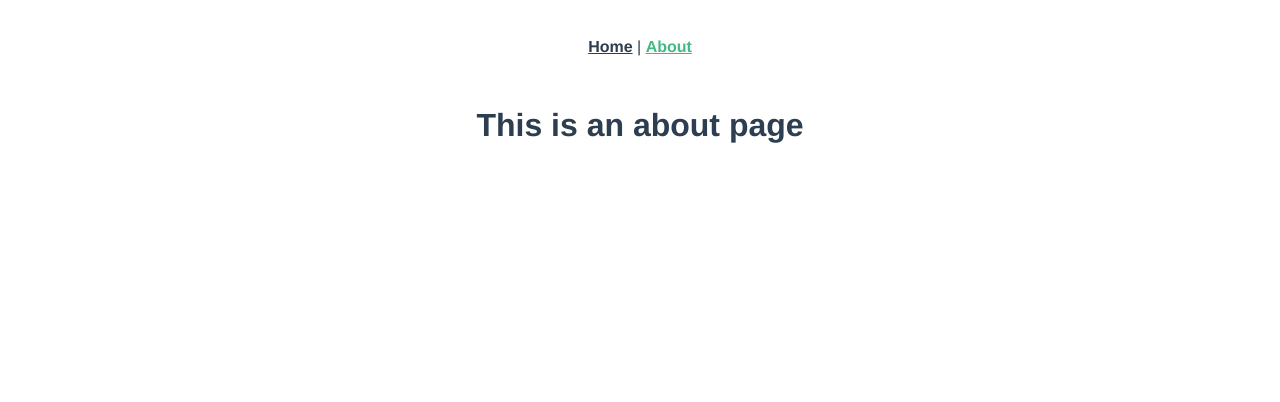
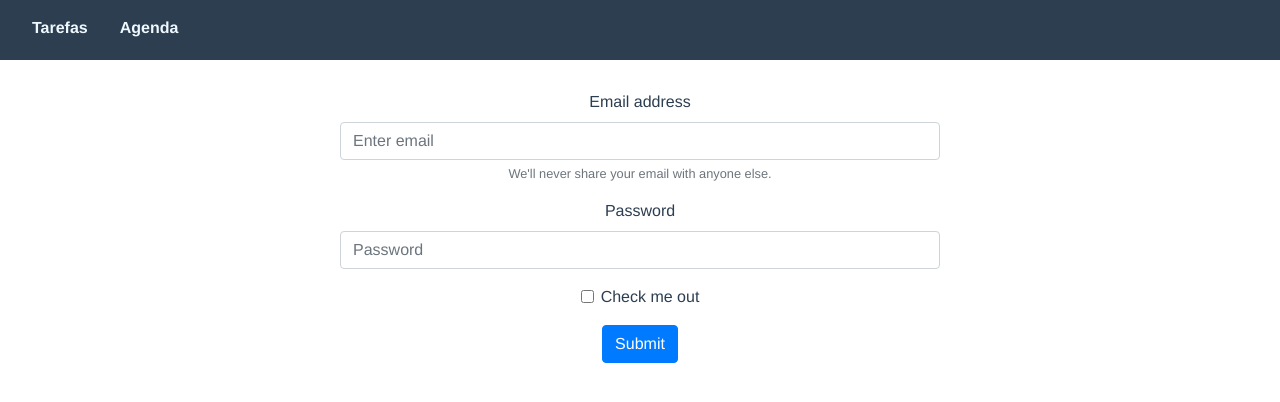
Before and after one commit to carloswimmer/aula-vue, a Vue app: page /about in a window 1280 px wide. Shown: the top 402 px of the page. Built offline with nearby package versions, Linux system fonts and the light colour scheme.

Commit message:
Iniciando o projeto

```diff
--- a/public/index.html
+++ b/public/index.html
@@ -5,13 +5,15 @@
     <meta http-equiv="X-UA-Compatible" content="IE=edge">
     <meta name="viewport" content="width=device-width,initial-scale=1.0">
     <link rel="icon" href="<%= BASE_URL %>favicon.ico">
+    <link rel="stylesheet" href="https://stackpath.bootstrapcdn.com/bootstrap/4.3.1/css/bootstrap.min.css" integrity="sha384-ggOyR0iXCbMQv3Xipma34MD+dH/1fQ784/j6cY/iJTQUOhcWr7x9JvoRxT2MZw1T" crossorigin="anonymous">
     <title>aula-vue</title>
   </head>
   <body>
-    <noscript>
-      <strong>We're sorry but aula-vue doesn't work properly without JavaScript enabled. Please enable it to continue.</strong>
-    </noscript>
-    <div id="app"></div>
-    <!-- built files will be auto injected -->
+    <div id="app">
+      <!-- Aqui vai entrar o javascript da aplicação -->
+    </div>
+    <script src="https://code.jquery.com/jquery-3.3.1.slim.min.js" integrity="sha384-q8i/X+965DzO0rT7abK41JStQIAqVgRVzpbzo5smXKp4YfRvH+8abtTE1Pi6jizo" crossorigin="anonymous"></script>
+    <script src="https://cdnjs.cloudflare.com/ajax/libs/popper.js/1.14.7/umd/popper.min.js" integrity="sha384-UO2eT0CpHqdSJQ6hJty5KVphtPhzWj9WO1clHTMGa3JDZwrnQq4sF86dIHNDz0W1" crossorigin="anonymous"></script>
+    <script src="https://stackpath.bootstrapcdn.com/bootstrap/4.3.1/js/bootstrap.min.js" integrity="sha384-JjSmVgyd0p3pXB1rRibZUAYoIIy6OrQ6VrjIEaFf/nJGzIxFDsf4x0xIM+B07jRM" crossorigin="anonymous"></script>
   </body>
 </html>
--- a/src/App.vue
+++ b/src/App.vue
@@ -1,14 +1,25 @@
 <template>
   <div id="app">
-    <div id="nav">
-      <router-link to="/">Home</router-link> |
-      <router-link to="/about">About</router-link>
-    </div>
+    <nav class="navbar">
+      <ul class="nav">
+        <li class="nav-item">
+          <a class="nav-link" href="#">
+            <router-link to="/">Tarefas</router-link>
+          </a>
+        </li>
+        <li class="nav-item">
+          <a class="nav-link" href="#">
+            <router-link to="/about">Agenda</router-link>
+          </a>
+        </li>
+      </ul>
+    </nav>
+
     <router-view/>
   </div>
 </template>
 
-<style lang="less">
+<style>
 #app {
   font-family: 'Avenir', Helvetica, Arial, sans-serif;
   -webkit-font-smoothing: antialiased;
@@ -16,14 +27,32 @@
   text-align: center;
   color: #2c3e50;
 }
-#nav {
-  padding: 30px;
-  a {
-    font-weight: bold;
-    color: #2c3e50;
-    &.router-link-exact-active {
-      color: #42b983;
-    }
-  }
+body {
+  margin-top: 90px;
+}
+a {
+  color: aliceblue;
+  text-decoration: none;
+  font-weight: 900;
+}
+a:hover {
+  color: silver;
+  text-decoration: none;
+}
+.nav {
+  display: inline;
+}
+.nav-item {
+  float: left;
+  /* padding: 20px 30px; */
+}
+.navbar {
+  width: 100vw;
+  height: 60px;
+  background-color: #2c3e50;
+  position: fixed;
+  top: 0;
+  left: 0;
+  display: inline-block;
 }
 </style>
--- a/src/components/HelloWorld.vue
+++ b/src/components/HelloWorld.vue
@@ -6,26 +6,6 @@
       check out the
       <a href="https://cli.vuejs.org" target="_blank" rel="noopener">vue-cli documentation</a>.
     </p>
-    <h3>Installed CLI Plugins</h3>
-    <ul>
-      <li><a href="https://github.com/vuejs/vue-cli/tree/dev/packages/%40vue/cli-plugin-babel" target="_blank" rel="noopener">babel</a></li>
-    </ul>
-    <h3>Essential Links</h3>
-    <ul>
-      <li><a href="https://vuejs.org" target="_blank" rel="noopener">Core Docs</a></li>
-      <li><a href="https://forum.vuejs.org" target="_blank" rel="noopener">Forum</a></li>
-      <li><a href="https://chat.vuejs.org" target="_blank" rel="noopener">Community Chat</a></li>
-      <li><a href="https://twitter.com/vuejs" target="_blank" rel="noopener">Twitter</a></li>
-      <li><a href="https://news.vuejs.org" target="_blank" rel="noopener">News</a></li>
-    </ul>
-    <h3>Ecosystem</h3>
-    <ul>
-      <li><a href="https://router.vuejs.org" target="_blank" rel="noopener">vue-router</a></li>
-      <li><a href="https://vuex.vuejs.org" target="_blank" rel="noopener">vuex</a></li>
-      <li><a href="https://github.com/vuejs/vue-devtools#vue-devtools" target="_blank" rel="noopener">vue-devtools</a></li>
-      <li><a href="https://vue-loader.vuejs.org" target="_blank" rel="noopener">vue-loader</a></li>
-      <li><a href="https://github.com/vuejs/awesome-vue" target="_blank" rel="noopener">awesome-vue</a></li>
-    </ul>
   </div>
 </template>
 
--- a/src/views/About.vue
+++ b/src/views/About.vue
@@ -1,5 +1,27 @@
 <template>
-  <div class="about">
-    <h1>This is an about page</h1>
+  <div class="container">
+  <form class="content">
+    <div class="form-group">
+      <label for="exampleInputEmail1">Email address</label>
+      <input type="email" class="form-control" id="exampleInputEmail1" aria-describedby="emailHelp" placeholder="Enter email">
+      <small id="emailHelp" class="form-text text-muted">We'll never share your email with anyone else.</small>
+    </div>
+    <div class="form-group">
+      <label for="exampleInputPassword1">Password</label>
+      <input type="password" class="form-control" id="exampleInputPassword1" placeholder="Password">
+    </div>
+    <div class="form-group form-check">
+      <input type="checkbox" class="form-check-input" id="exampleCheck1">
+      <label class="form-check-label" for="exampleCheck1">Check me out</label>
+    </div>
+    <button type="submit" class="btn btn-primary">Submit</button>
+  </form>
   </div>
 </template>
+
+<style scoped>
+.content {
+  max-width: 600px;
+  margin: 0 auto;
+}
+</style>
```
